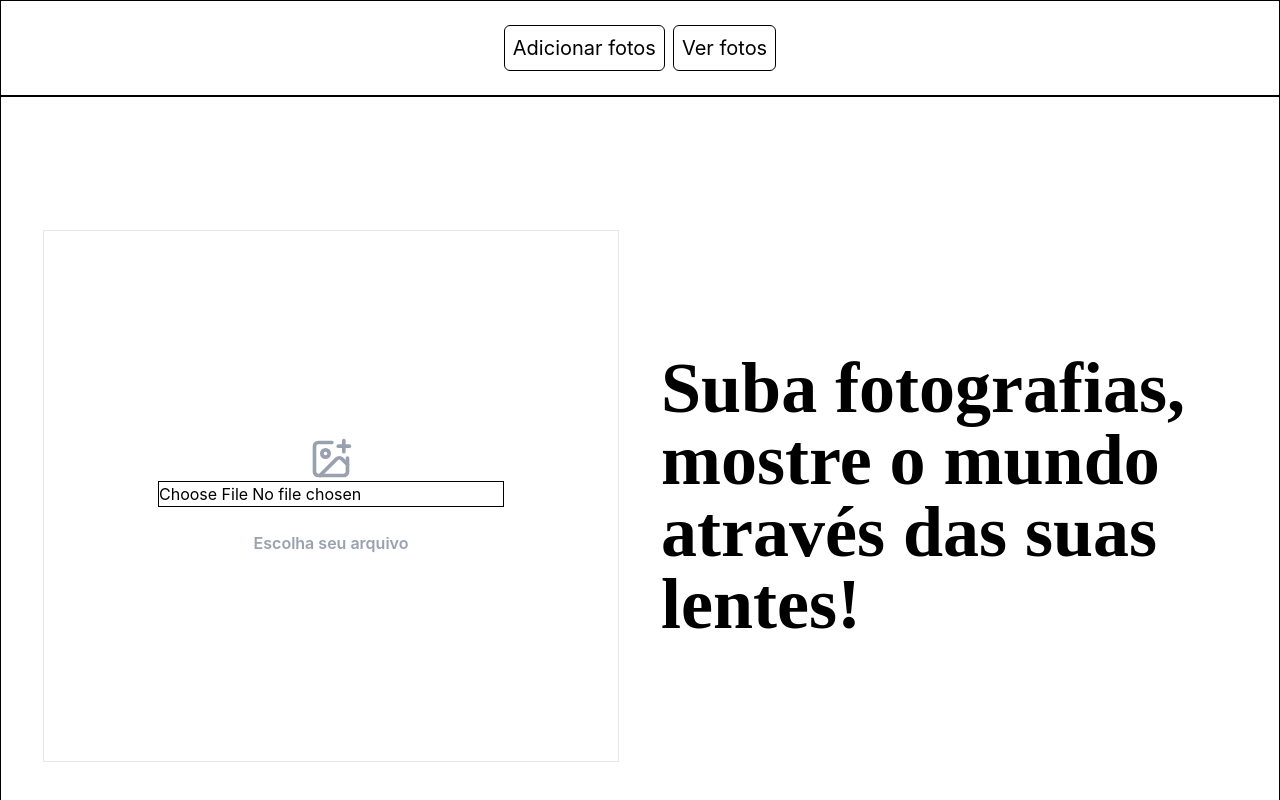
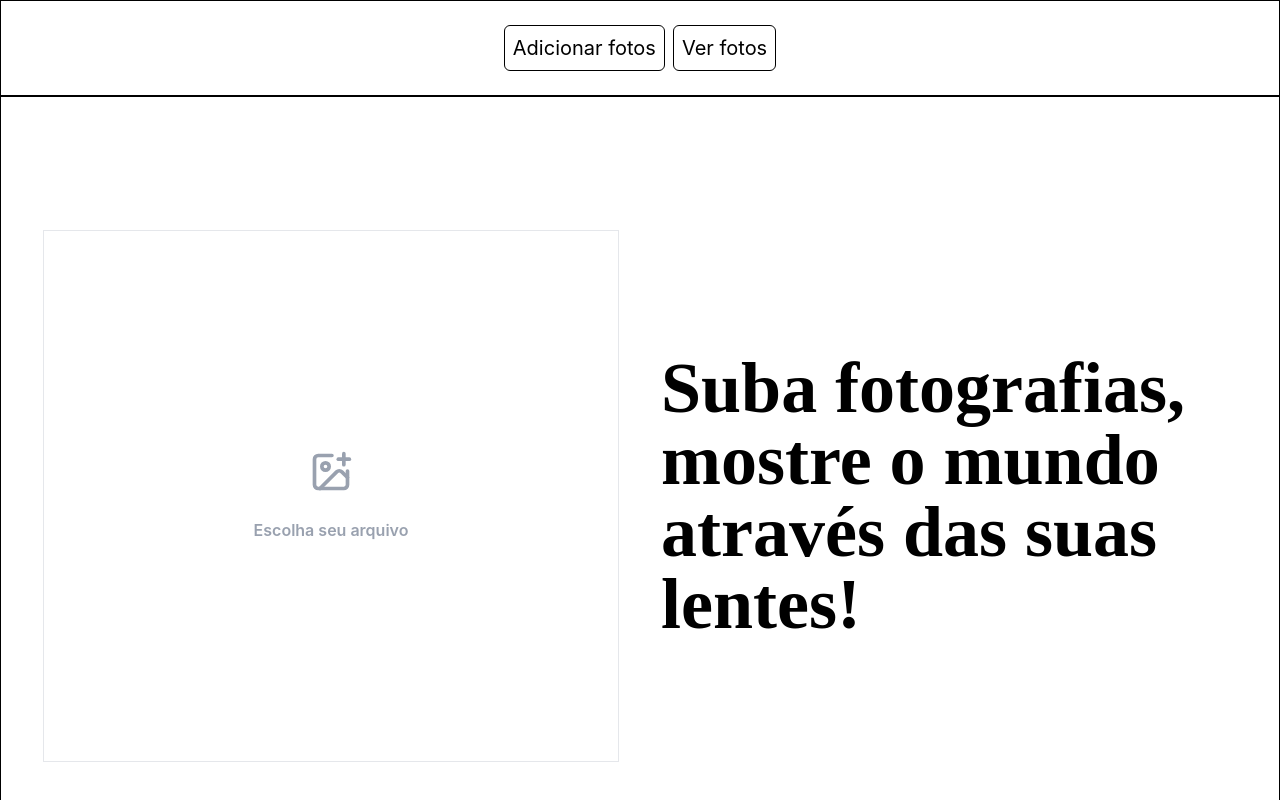
Before and after one commit to lucassantDev/gallery, a React (Vite) app: page / in a window 1280 px wide. Shown: the top 800 px of the page. Built offline with nearby package versions, Linux system fonts and the light colour scheme.

Commit message:
feat: adicionando pre-visualizacao de imagem

```diff
--- a/src/components/FirstSection/togglePicture.jsx
+++ b/src/components/FirstSection/togglePicture.jsx
@@ -1,19 +1,76 @@
-import {ImagePlus} from "lucide-react"
+import { useEffect, useRef, useState } from "react"
+import { ImagePlus, X } from "lucide-react"
 
-export default function togglePicture() {
-    return    (
-        <>
-            <div className="border border-gray-200 w-xl h-2/3 flex flex-col gap-6 items-center justify-center transition duration-300  hover:shadow-md">
-                    <label className="flex flex-col items-center justify-center">
-                        <ImagePlus
-                            size={44}
-                            className="text-gray-400 transition duration-300 cursor-pointer hover:text-gray-600"
+export default function TogglePicture() {
+    const [file, setFile] = useState(null)
+    const [preview, setPreview] = useState(null)
+    const inputRef = useRef(null)
 
+    // cria e limpa a URL do preview sempre que o arquivo mudar
+    useEffect(() => {
+        if (!file) {
+            setPreview(null)
+            return
+        }
+
+        const url = URL.createObjectURL(file)
+        setPreview(url)
+
+        return () => URL.revokeObjectURL(url)
+    }, [file])
+
+    function handleChange(e) {
+        setFile(e.target.files[0] ?? null)
+    }
+
+    function handleRemove() {
+        setFile(null)
+        if (inputRef.current) inputRef.current.value = ""
+    }
+
+    return (
+        <div className="border border-gray-200 w-xl h-2/3 flex flex-col gap-6 items-center justify-center transition duration-300 hover:shadow-md p-4">
+            {preview ? (
+                <img
+                    src={preview}
+                    alt="Pré-visualização da imagem escolhida"
+                    className="max-h-64 max-w-full object-contain rounded"
+                />
+            ) : (
+                <label className="flex flex-col items-center justify-center cursor-pointer">
+                    <ImagePlus
+                        size={44}
+                        className="text-gray-400 transition duration-300 hover:text-gray-600"
                     />
-                    <input type="file" className="border" />
-                    </label>
-                    <p className="font-semibold text-gray-400 secondary-font">Escolha seu arquivo</p>
-            </div>
-        </>
+                    <input
+                        ref={inputRef}
+                        type="file"
+                        accept="image/*"
+                        className="hidden"
+                        onChange={handleChange}
+                    />
+                </label>
+            )}
+
+            {file ? (
+                <div className="flex items-center gap-2">
+                    <p className="font-semibold text-gray-600 secondary-font max-w-xs truncate">
+                        {file.name}
+                    </p>
+                    <button
+                        type="button"
+                        onClick={handleRemove}
+                        aria-label="Remover arquivo"
+                        className="text-gray-400 transition duration-300 hover:text-red-500 cursor-pointer"
+                    >
+                        <X size={18} />
+                    </button>
+                </div>
+            ) : (
+                <p className="font-semibold text-gray-400 secondary-font">
+                    Escolha seu arquivo
+                </p>
+            )}
+        </div>
     )
 }
```
